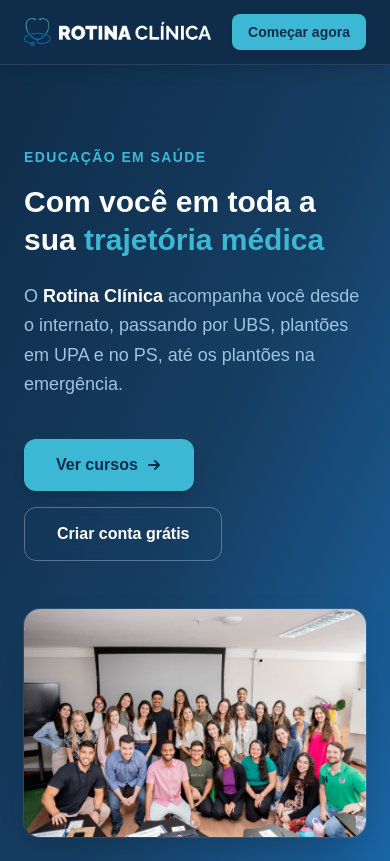
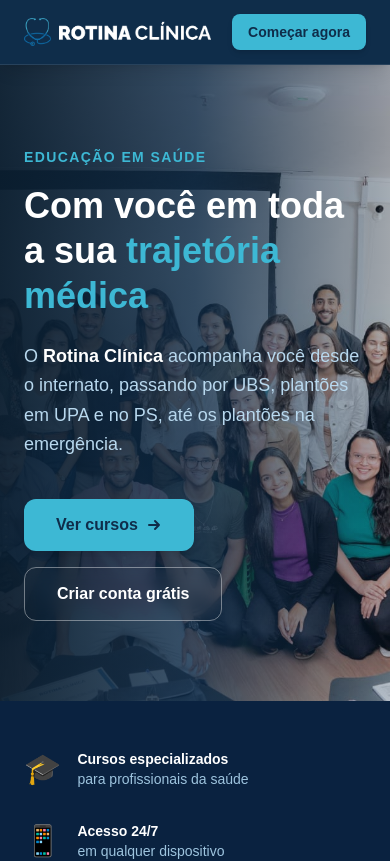
Before and after one commit to rotinaclinica/RotinaClinica, a Next.js app in the folder plataforma/: page / in a window 390 px wide. Shown: the top 861 px of the page. Built offline with nearby package versions, Linux system fonts and the light colour scheme; no server answers; the database is empty.

Commit message:
Hero: foto da turma como fundo com overlay gradiente
Texto sobreposto à esquerda sobre overlay escuro (0a1e30 → 0f2d4a/30),
foto cobre 100% do hero (object-cover). Funciona no mobile e desktop.

Co-Authored-By: Claude Sonnet 4.6 <noreply@anthropic.com>

```diff
--- a/plataforma/app/page.tsx
+++ b/plataforma/app/page.tsx
@@ -21,19 +21,27 @@ export default async function HomePage() {
       <Navbar />
 
       {/* Hero */}
-      <section className="relative bg-[#0f2d4a] overflow-hidden">
-        <div className="absolute inset-0 bg-gradient-to-br from-[#0f2d4a] via-[#163d61] to-[#1a6aad] opacity-100" />
-        <div className="relative max-w-7xl mx-auto px-6 py-20 md:py-24">
-          <div className="grid md:grid-cols-2 gap-12 items-center">
-            <div>
+      <section className="relative overflow-hidden min-h-[540px] md:min-h-[600px] flex items-center">
+        {/* Foto de fundo */}
+        <img
+          src="/images/turma.jpg"
+          alt=""
+          aria-hidden="true"
+          className="absolute inset-0 w-full h-full object-cover object-center"
+        />
+        {/* Overlay gradiente: escuro à esquerda, transparente à direita */}
+        <div className="absolute inset-0 bg-gradient-to-r from-[#0a1e30]/95 via-[#0f2d4a]/80 to-[#0f2d4a]/30" />
+
+        <div className="relative max-w-7xl mx-auto px-6 py-20 md:py-28 w-full">
+          <div className="max-w-xl">
             <span className="inline-block text-[#3db8d4] text-sm font-semibold tracking-widest uppercase mb-4">
               Educação em saúde
             </span>
-              <h1 className="text-3xl md:text-4xl lg:text-[2.75rem] font-extrabold text-white leading-tight mb-6">
+            <h1 className="text-4xl md:text-5xl lg:text-[3.25rem] font-extrabold text-white leading-tight mb-6">
               Com você em toda a sua{" "}
               <span className="text-[#3db8d4]">trajetória médica</span>
             </h1>
-              <p className="text-[#9ec4de] text-lg leading-relaxed mb-10">
+            <p className="text-[#b8d8ee] text-lg leading-relaxed mb-10">
               O <span className="font-semibold text-white">Rotina Clínica</span> acompanha você desde o internato, passando por UBS, plantões em UPA e no PS, até os plantões na emergência.
             </p>
             <div className="flex flex-wrap gap-4">
@@ -46,18 +54,10 @@ export default async function HomePage() {
               </Link>
               <Link
                 href="/registro"
-                  className="inline-flex items-center gap-2 border border-white/30 hover:border-white text-white font-semibold px-8 py-3.5 rounded-xl transition-all backdrop-blur-sm"
+                className="inline-flex items-center gap-2 border border-white/40 hover:border-white text-white font-semibold px-8 py-3.5 rounded-xl transition-all backdrop-blur-sm"
               >
                 Criar conta grátis
               </Link>
-              </div>
-            </div>
-            <div className="relative">
-              <img
-                src="/images/turma.jpg"
-                alt="Turma de alunos da Rotina Clínica"
-                className="w-full h-auto rounded-2xl shadow-2xl ring-1 ring-white/10 object-cover"
-              />
             </div>
           </div>
         </div>
```
Lines whose indentation alone changed are shown as unchanged.
